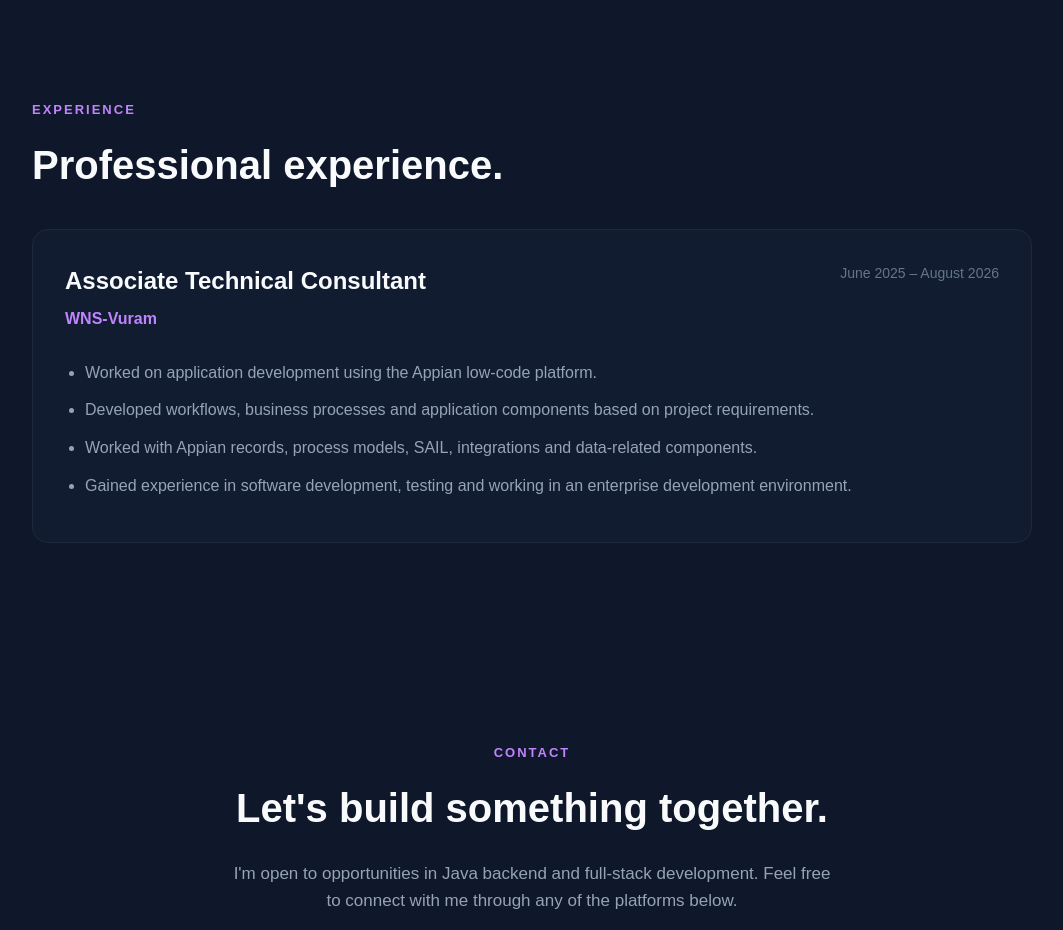
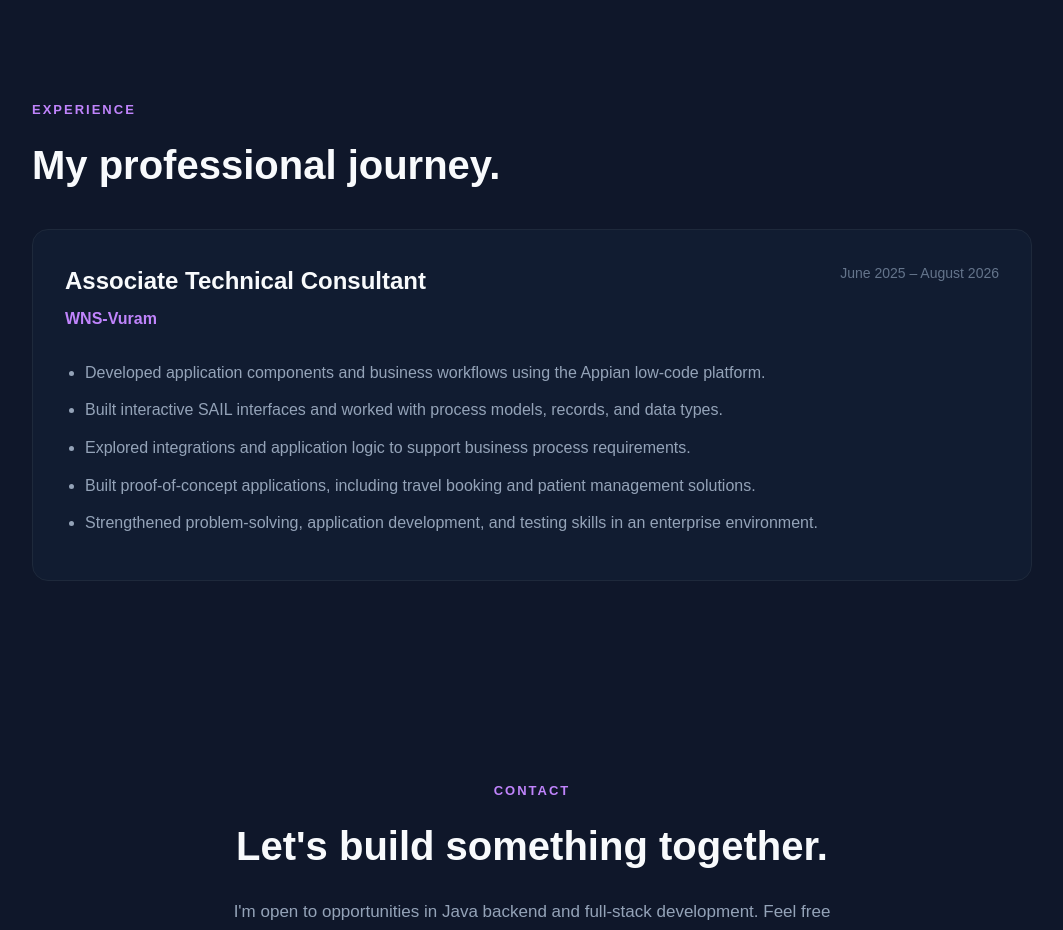
Before and after one commit to ABSruthika/sruthika-portfolio, a React (Vite) app: page / in a window 1280 px wide. Shown: the part 3040-3970 px from the top of the page, without its empty margins (108-1171 px from the left). Built offline with nearby package versions, Linux system fonts and the light colour scheme.

Commit message:
refactor(experience): refine professional experience content

```diff
--- a/src/components/Experience.jsx
+++ b/src/components/Experience.jsx
@@ -1,10 +1,11 @@
+
 function Experience() {
   return (
     <section id="experience" className="section">
       <div className="section-container">
         <p className="section-label">EXPERIENCE</p>
 
-        <h2>Professional experience.</h2>
+        <h2>My professional journey.</h2>
 
         <div className="experience-card">
           <div className="experience-header">
@@ -20,23 +21,28 @@ function Experience() {
 
           <ul className="experience-list">
             <li>
-              Worked on application development using the Appian
-              low-code platform.
+              Developed application components and business
+              workflows using the Appian low-code platform.
             </li>
 
             <li>
-              Developed workflows, business processes and
-              application components based on project requirements.
+              Built interactive SAIL interfaces and worked with
+              process models, records, and data types.
             </li>
 
             <li>
-              Worked with Appian records, process models, SAIL,
-              integrations and data-related components.
+              Explored integrations and application logic to
+              support business process requirements.
             </li>
 
             <li>
-              Gained experience in software development, testing
-              and working in an enterprise development environment.
+              Built proof-of-concept applications, including
+              travel booking and patient management solutions.
+            </li>
+
+            <li>
+              Strengthened problem-solving, application development,
+              and testing skills in an enterprise environment.
             </li>
           </ul>
         </div>
```
